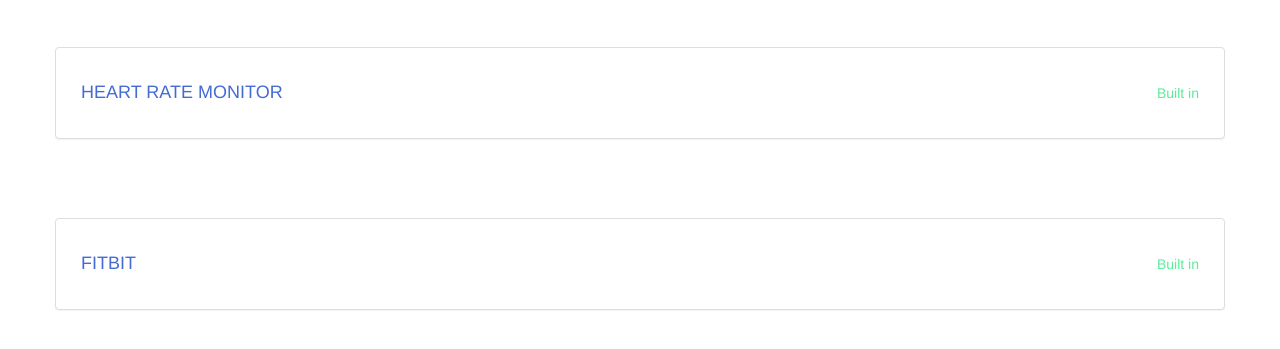
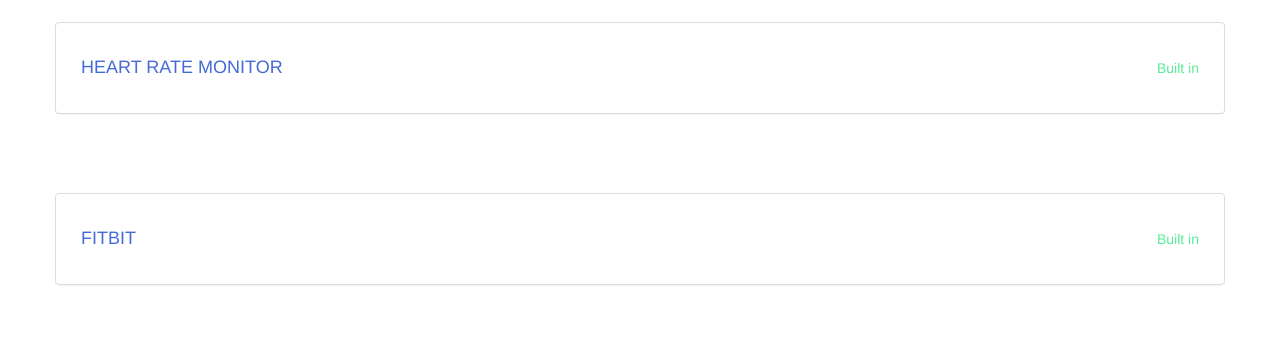
Before and after one commit to tangdrew/EECS-330, a plain HTML site: page devices.html in a window 1280 px wide. Shown: the part 53-402 px from the top of the page. Drawn offline with nearby package versions, Linux system fonts and the light colour scheme.

Commit message:
shift up

```diff
--- a/devices.html
+++ b/devices.html
@@ -42,7 +42,7 @@
       </nav>
 
 	<!--Body-->
-	<div class="row" style="margin-top: 100px; margin-bottom: 20px">
+	<div class="row" style="margin-top: 75px; margin-bottom: 20px">
 		<div class="panel panel-default col-xs-12" style="padding: 25px">
 			<div class="panel-body" style="padding: 0px; height: 100%">
 				<h4 style="float: left; color: #446AD4">HEART RATE MONITOR</h4><span style="float: right; margin-top: 10px; margin-bottom: 10px; color: #5BEB9B">Built in</span>
```
